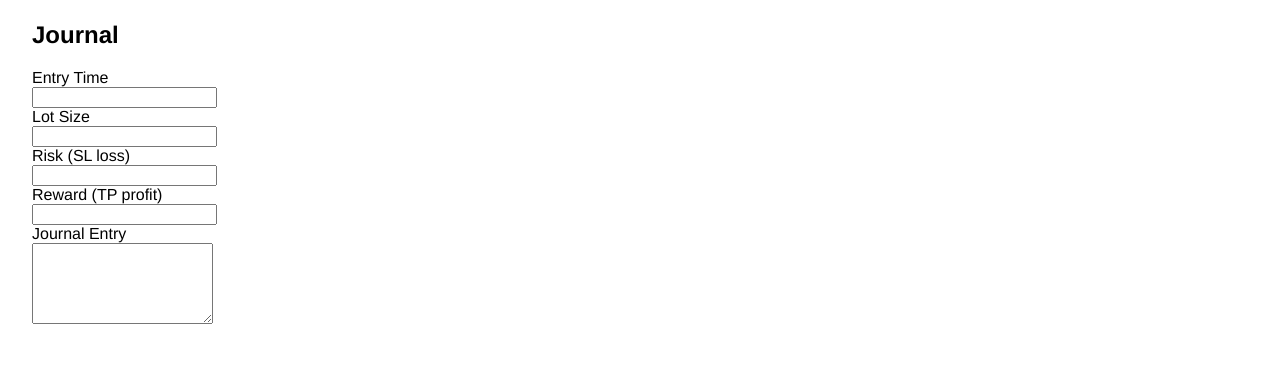
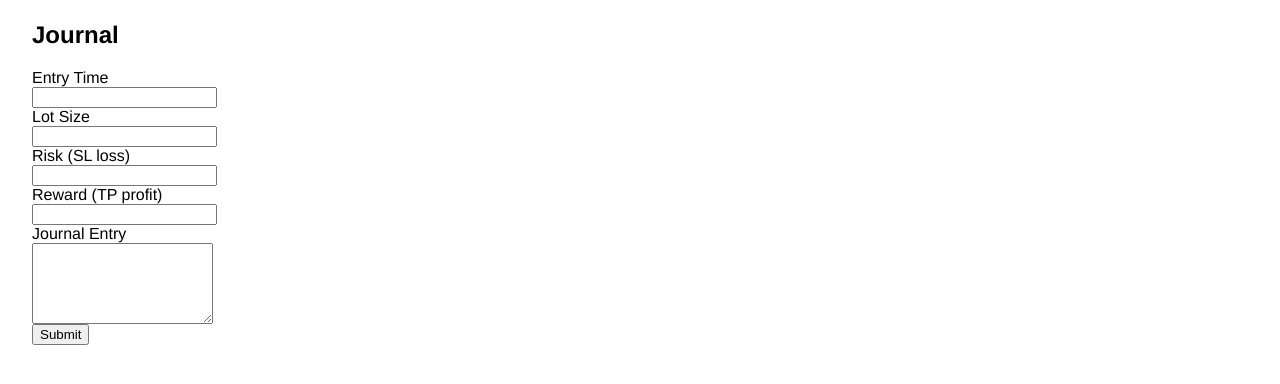
Before and after one commit to scrsund/trading-journal, a Vue app: page / in a window 1280 px wide. Shown: the part 304-688 px from the top of the page. Built offline with nearby package versions, Linux system fonts and the light colour scheme.

Commit message:
minor tweaks

```diff
--- a/src/components/RemindersSidebar.vue
+++ b/src/components/RemindersSidebar.vue
@@ -34,7 +34,7 @@ export default {
   position: fixed;
   right: 0;
   top: 0;
-  width: 300px;
+  width: 350px;
   height: 100%;
   background-color: #f4f4f4;
   box-shadow: -2px 0 5px rgba(0, 0, 0, 0.5);
--- a/src/components/TradingEntry.vue
+++ b/src/components/TradingEntry.vue
@@ -16,7 +16,7 @@
     </section>
     <section>
       <h2>Journal</h2>
-      <div>
+      <form>
         <label>Entry Time</label>
         <input />
         <label>Lot Size</label>
@@ -27,7 +27,8 @@
         <input />
         <label>Journal Entry</label>
         <textarea rows="5"></textarea>
-      </div>
+        <button type="submit">Submit</button>
+      </form>
     </section>
   </main>
 </template>
--- a/src/store/index.js
+++ b/src/store/index.js
@@ -30,6 +30,7 @@ const store = createStore({
           description: "",
         },
       ],
+      reminders: [],
     };
   },
   mutations: {
```
